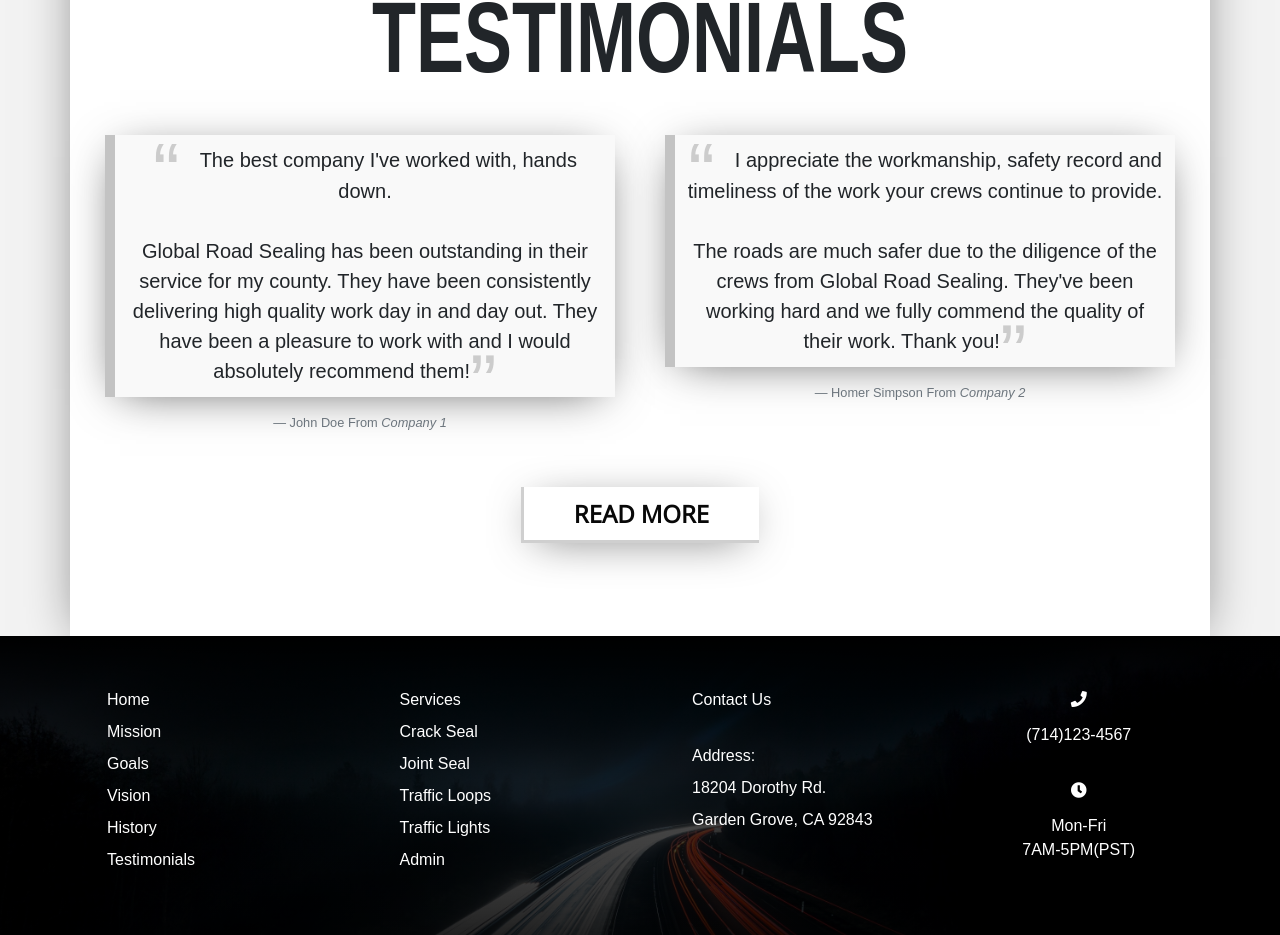
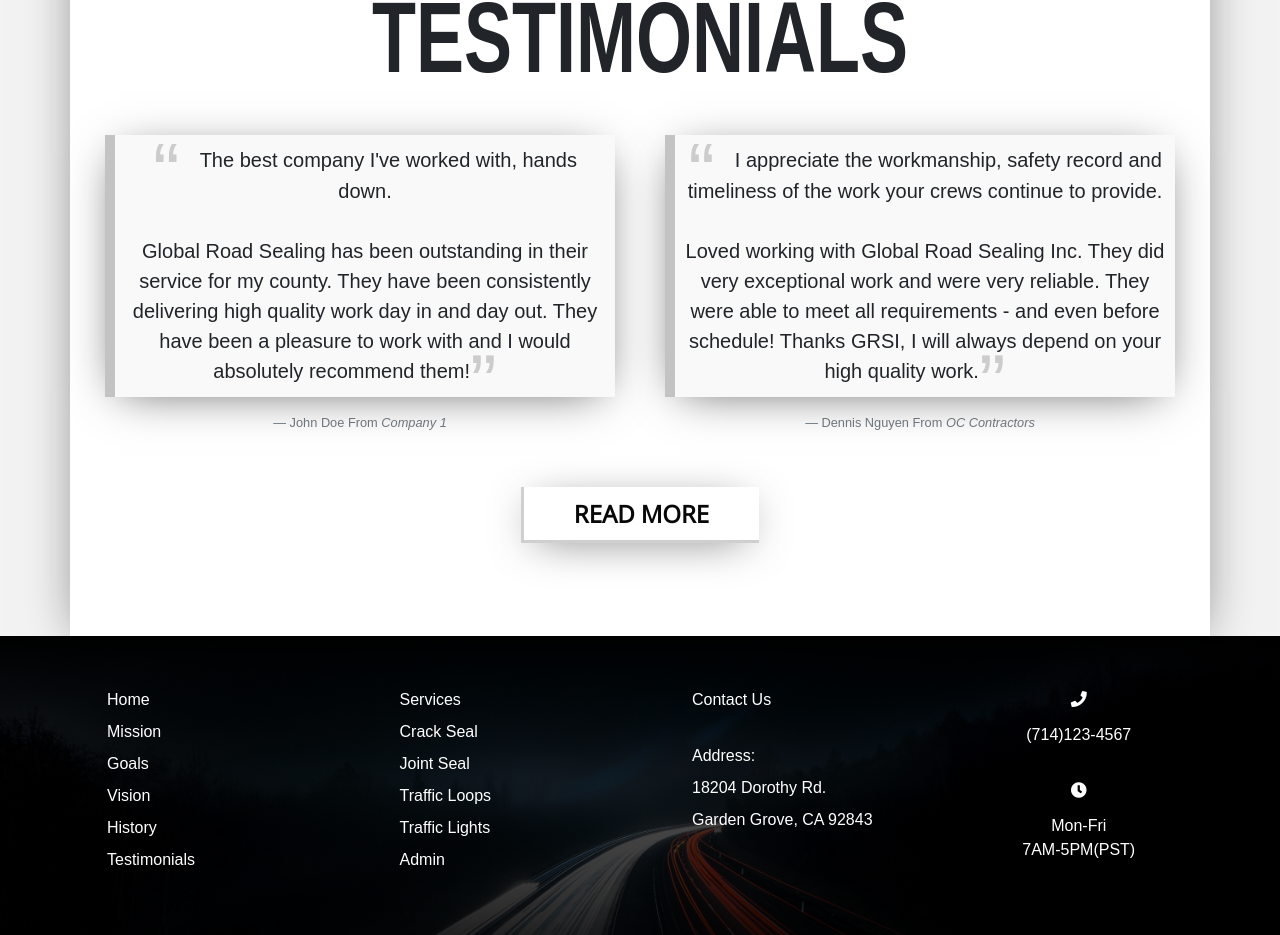
Before and after one commit to AlexanderDLe/GRSI, a React (Create React App) app in the folder client/: page / in a window 1280 px wide. Shown: the part 2367-3302 px from the top of the page. Built offline with nearby package versions, Linux system fonts and the light colour scheme; a web font is replaced by a local one.

Commit message:
Testimonials Content Update

```diff
--- a/client/src/components/layout/Landing.js
+++ b/client/src/components/layout/Landing.js
@@ -145,12 +145,14 @@ export default () => {
                     of the work your crews continue to provide.
                     <br />
                     <br />
-                    The roads are much safer due to the diligence of the crews
-                    from Global Road Sealing. They've been working hard and we
-                    fully commend the quality of their work. Thank you!
+                    Loved working with Global Road Sealing Inc. They did very
+                    exceptional work and were very reliable. They were able to
+                    meet all requirements - and even before schedule! Thanks
+                    GRSI, I will always depend on your high quality work.
                   </blockquote>
                   <div className="blockquote-footer">
-                    Homer Simpson From <cite title="Company 1">Company 2</cite>
+                    Dennis Nguyen From{' '}
+                    <cite title="Company 1">OC Contractors</cite>
                   </div>
                 </Col>
               </Row>
```
